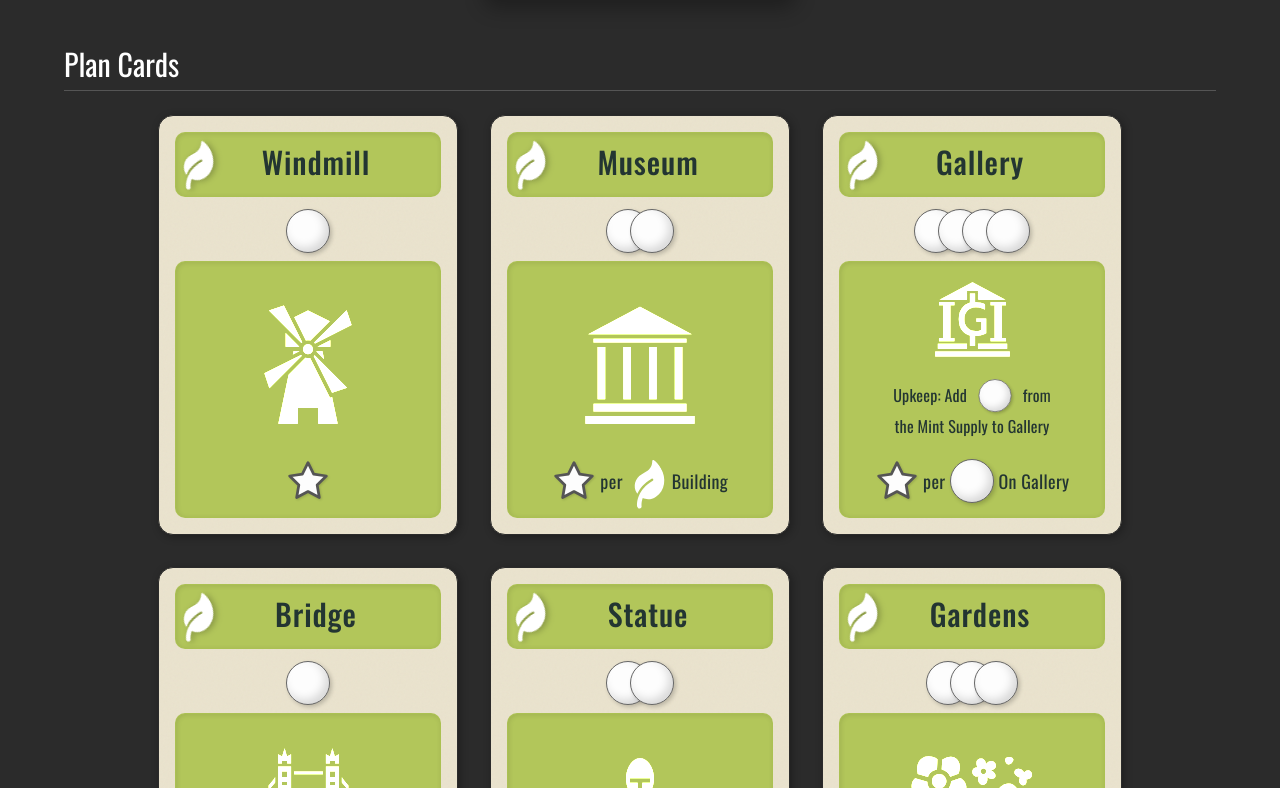
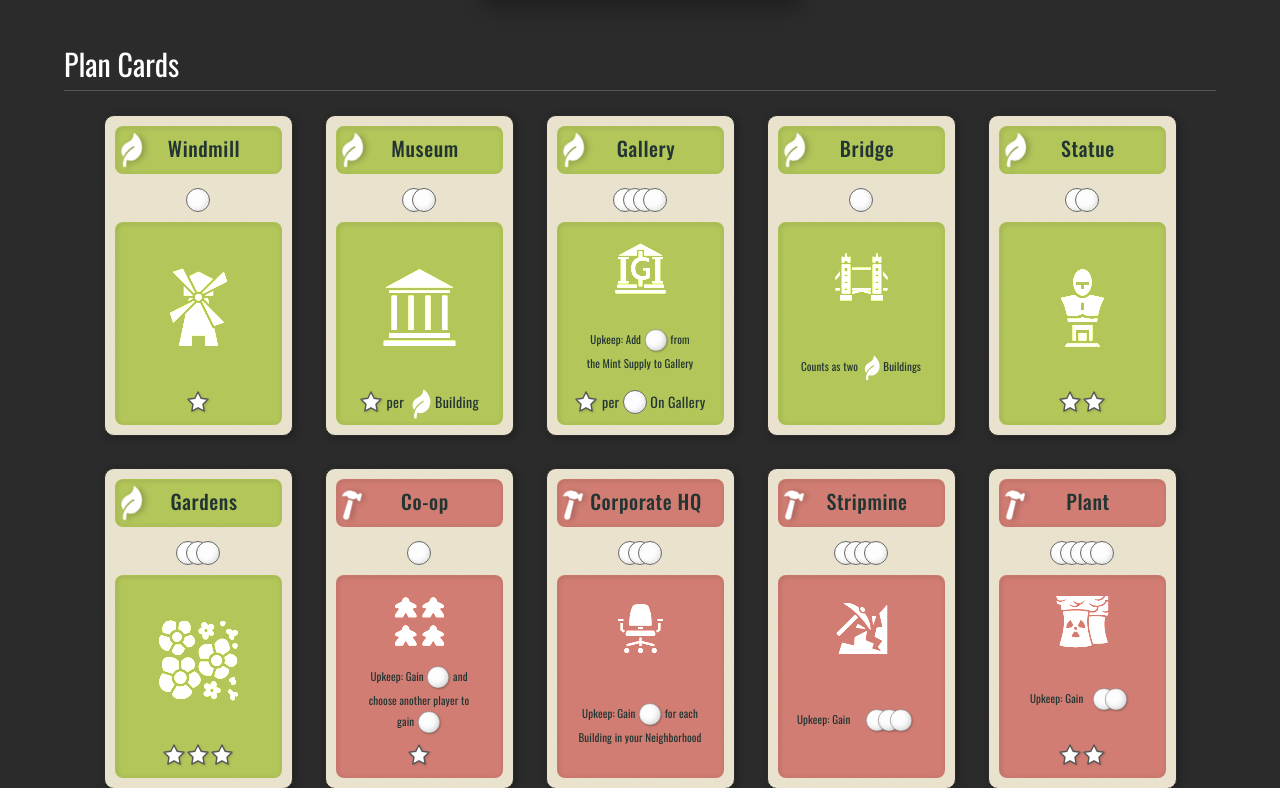
Before and after one commit to simonphan1405/mint-works, a Next.js app: page / in a window 1280 px wide. Shown: the part 1192-1980 px from the top of the page. Built offline with nearby package versions, Linux system fonts and the light colour scheme.

Commit message:
style: resize PlanCard dimensions and typography, update token parsing, and adjust LocationCard width

```diff
--- a/components/LocationCard.tsx
+++ b/components/LocationCard.tsx
@@ -32,7 +32,7 @@ export function LocationCard({
 }: LocationCardProps) {
   return (
     <div
-      className="w-[312px] h-[189px] bg-[#EAE3CE] rounded-[12px] shadow-xl p-2.5 relative flex flex-col justify-center items-center shrink-0"
+      className="w-[321px] h-[189px] bg-[#EAE3CE] rounded-[12px] shadow-xl p-2.5 relative flex flex-col justify-center items-center shrink-0"
       style={{
         boxShadow:
           "0 10px 20px rgba(0,0,0,0.3), inset 0 0 30px rgba(180,165,135,0.3)",
--- a/components/PlanCard.tsx
+++ b/components/PlanCard.tsx
@@ -23,7 +23,7 @@ export function PlanCard({
 
   return (
     <div
-      className="w-[300px] h-[420px] bg-[#EAE3CE] rounded-[15px] p-4 flex flex-col border-[1.5px] border-[#2B2B2B] relative overflow-hidden shadow-xl"
+      className="w-[189px] h-[321px] bg-[#EAE3CE] rounded-[10px] p-2.5 flex flex-col border-[1.5px] border-[#2B2B2B] relative overflow-hidden shadow-xl"
       style={{ boxShadow: "2px 2px 8px rgba(0,0,0,0.3)" }}
     >
       {/* Background texture overlay */}
@@ -35,52 +35,57 @@ export function PlanCard({
       />
 
       {/* Top Header Block */}
-      <div className={`relative h-[65px] flex items-center justify-center ${config.bg} rounded-[10px] border ${config.border} shadow-[inset_1px_1px_5px_rgba(0,0,0,0.1)] z-10 w-full mb-1`}>
+      <div
+        className={`relative h-[48px] flex items-center justify-center ${config.bg} rounded-[8px] border ${config.border} shadow-[inset_1px_1px_5px_rgba(0,0,0,0.1)] z-10 w-full mb-1`}
+      >
         {/* Type Badge overlapping top left */}
         <div className="absolute left-0 top-1/2 -translate-y-1/2 z-20">
           {type === "Culture" && (
-            <FaLeaf className="w-10 h-10 drop-shadow-[2px_2px_3px_rgba(0,0,0,0.25)] text-white -rotate-30" />
+            <FaLeaf className="w-7 h-7 drop-shadow-[2px_2px_3px_rgba(0,0,0,0.25)] text-white -rotate-30" />
           )}
           {type === "Production" && (
-            <FaHammer className="w-10 h-10 drop-shadow-[2px_2px_3px_rgba(0,0,0,0.25)] text-white -rotate-30" />
+            <FaHammer className="w-7 h-7 drop-shadow-[2px_2px_3px_rgba(0,0,0,0.25)] text-white -rotate-30" />
           )}
           {type === "Utility" && (
-            <FaScrewdriver className="w-10 h-10 drop-shadow-[2px_2px_3px_rgba(0,0,0,0.25)] text-white -rotate-30" />
+            <FaScrewdriver className="w-7 h-7 drop-shadow-[2px_2px_3px_rgba(0,0,0,0.25)] text-white -rotate-30" />
           )}
           {type === "Deed" && (
-            <FaScroll className="w-10 h-10 drop-shadow-[2px_2px_3px_rgba(0,0,0,0.25)] text-white" />
+            <FaScroll className="w-7 h-7 drop-shadow-[2px_2px_3px_rgba(0,0,0,0.25)] text-white" />
           )}
         </div>
 
-        <h1 className="text-center text-[#233532] text-3xl font-medium tracking-[0.03em] font-oswald mt-[-6px] ml-4">
+        <h1 className="text-center text-[#233532] text-xl font-medium tracking-[0.03em] font-oswald mt-[-4px] ml-3">
           {name}
         </h1>
       </div>
 
       {/* Cost Token Block */}
-      <div className="h-[60px] w-full flex items-center justify-center z-10 shrink-0">
-        <MintTokenGroup count={cost} />
+      <div className="h-[44px] w-full flex items-center justify-center z-10 shrink-0">
+        <MintTokenGroup count={cost} size="sm" />
       </div>
 
       {/* Main Body Block */}
-      <div className={`flex-1 ${config.bg} rounded-[10px] border ${config.border} shadow-[inset_1px_1px_5px_rgba(0,0,0,0.1)] flex flex-col items-center pb-2 pt-4 px-3 relative z-10 w-full overflow-hidden`}>
+      <div
+        className={`flex-1 ${config.bg} rounded-[8px] border ${config.border} shadow-[inset_1px_1px_5px_rgba(0,0,0,0.1)] flex flex-col items-center pb-1.5 pt-2.5 px-2 relative z-10 w-full overflow-hidden`}
+      >
         {/* Shared Workspace for Icon and Action Text */}
         <div className="flex-1 flex flex-col items-center justify-center w-full min-h-0 mb-2 gap-1">
           {/* Large Vector Icon (Center) */}
           <div className="flex-1 min-h-0 flex items-center justify-center w-full">
             {getPlanIcon(
               id,
-              `w-full h-full ${effect ? "max-w-[85px] max-h-[85px]" : "max-w-[130px] max-h-[130px]"} drop-shadow-[2px_2px_2px_rgba(0,0,0,0.15)] text-[#fdfdfd] opacity-90 mix-blend-plus-lighter`,
+              `w-full h-full ${effect ? "max-w-[55px] max-h-[55px]" : "max-w-[85px] max-h-[85px]"} drop-shadow-[2px_2px_2px_rgba(0,0,0,0.15)] text-[#fdfdfd] opacity-90 mix-blend-plus-lighter`,
             )}
           </div>
 
           {/* Action Text */}
           {effect && (
             <div className="flex-1 min-h-0 flex items-center justify-center w-full text-center text-[#233532] leading-[1.1] px-1 mt-1">
-              <span className="text-base font-oswald tracking-[0.01em] align-middle">
+              <span className="text-[11px] font-oswald tracking-[0.01em] align-middle">
                 {parseTextWithIcons(
                   effect,
-                  "scale-[0.75] origin-center -my-[8px] mx-[2px]",
+                  "scale-[0.5] origin-center -my-[6px] mx-[-10px]",
+                  "md",
                 )}
               </span>
             </div>
@@ -90,8 +95,8 @@ export function PlanCard({
         {/* Points Overlay / Footer */}
         {starValue && (
           <div className="text-center text-[#233532] mt-auto">
-            <span className="text-lg font-oswald font-normal tracking-[0.02em] align-middle">
-              {parseTextWithIcons(starValue)}
+            <span className="text-sm font-oswald font-normal tracking-[0.02em] align-middle">
+              {parseTextWithIcons(starValue, "", "sm")}
             </span>
           </div>
         )}
--- a/utils/textParser.tsx
+++ b/utils/textParser.tsx
@@ -50,7 +50,9 @@ export const parseTextWithIcons = (
     if (part === "[LEAF]")
       return (
         <span key={i} className={`inline-block align-middle ${iconClassName}`}>
-          <FaLeaf className={`${leafSizeConfig[tokenSize]} text-white -rotate-30`} />
+          <FaLeaf
+            className={`${leafSizeConfig[tokenSize]} text-white -rotate-30`}
+          />
         </span>
       );
     if (part === "\n") return <br key={i} />;
```
